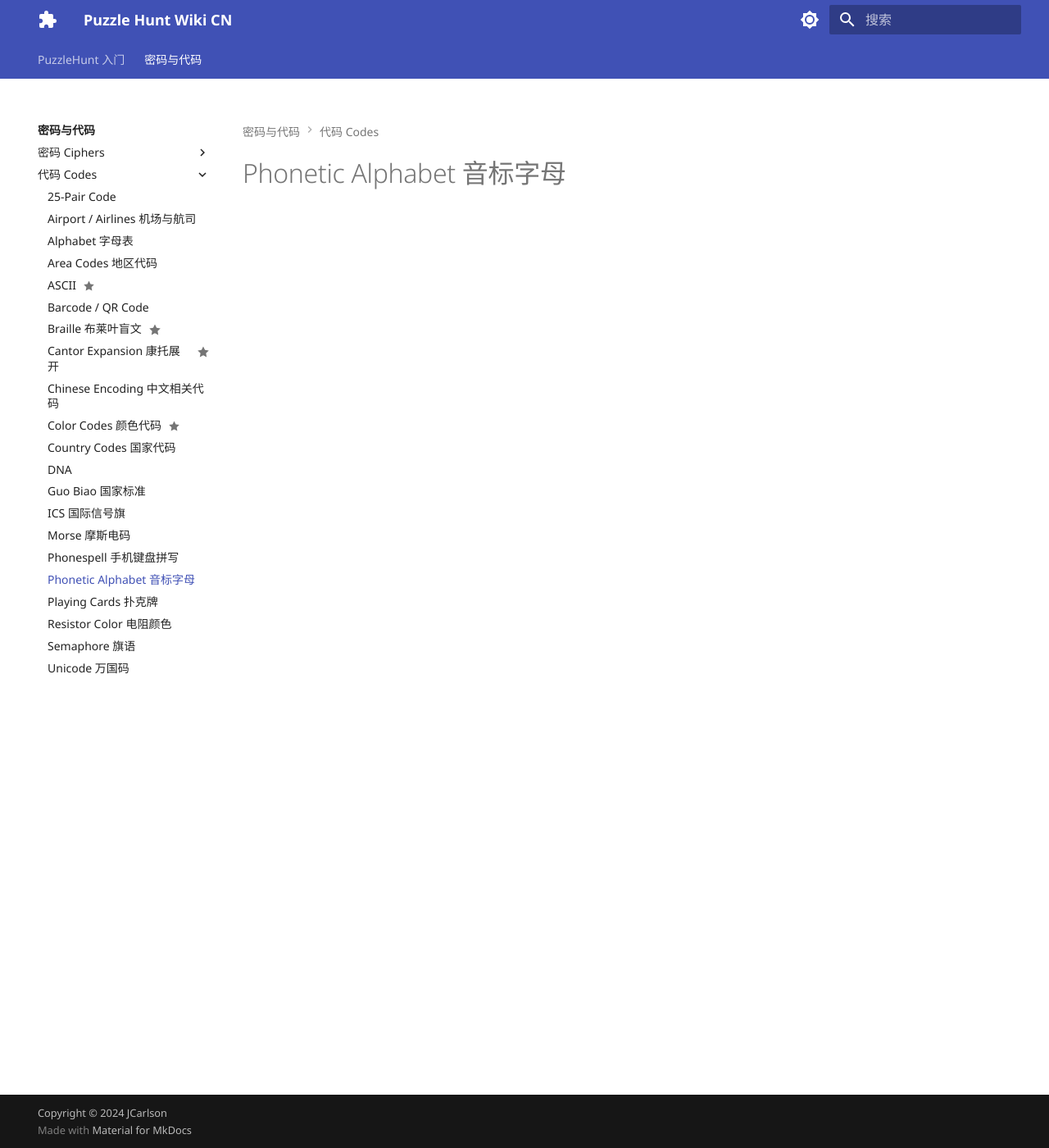
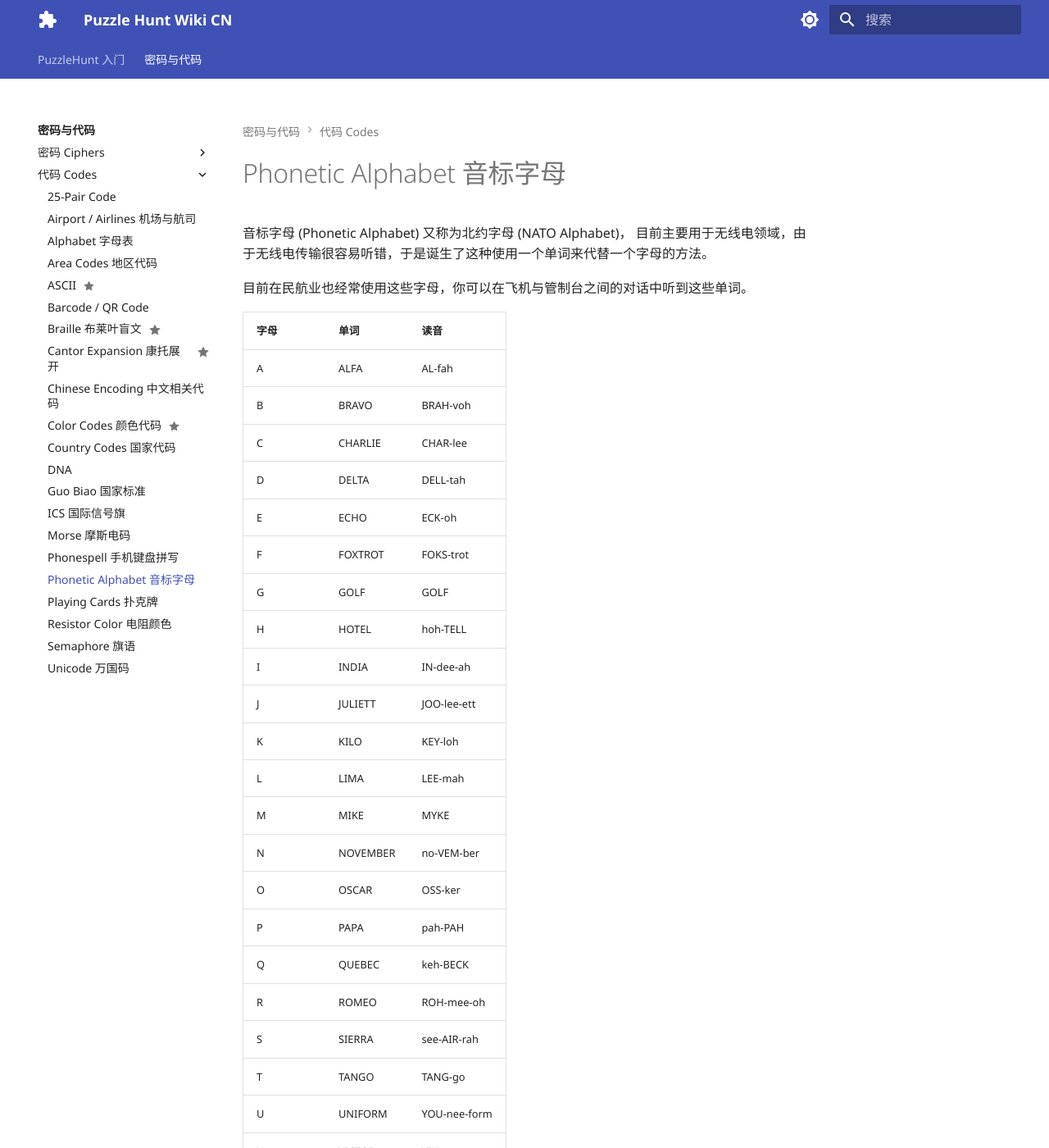
Before and after one commit to JimmyCHWang/puzzle-hunt-wiki-cn, an MkDocs documentation site: the page built from docs/ciphers-and-codes/codes/phonetic-alphabet.md, in a window 1280 px wide and 1400 px high. Shown: the whole window at 82% size. Built offline with MkDocs 1.6.1 and Material for MkDocs 9.7.7, drawn with Linux system fonts in a browser that asks for light colours; plug-ins that fetch from the network failed and are left out; some of the changed text lies outside the part shown.

Commit message:
Phonetic Alphabets, Playing Cards

```diff
--- a/docs/ciphers-and-codes/codes/phonetic-alphabet.md
+++ b/docs/ciphers-and-codes/codes/phonetic-alphabet.md
@@ -2,3 +2,37 @@
 title: Phonetic Alphabet 音标字母
 description: 北约音标字母
 ---
+
+音标字母 (Phonetic Alphabet) 又称为北约字母 (NATO Alphabet)，
+目前主要用于无线电领域，由于无线电传输很容易听错，于是诞生了这种使用一个单词来代替一个字母的方法。
+
+目前在民航业也经常使用这些字母，你可以在飞机与管制台之间的对话中听到这些单词。
+
+| 字母 | 单词      | 读音            |
+|------|-----------|-----------------|
+| A    | ALFA      | AL-fah          |
+| B    | BRAVO     | BRAH-voh        |
+| C    | CHARLIE   | CHAR-lee        |
+| D    | DELTA     | DELL-tah        |
+| E    | ECHO      | ECK-oh          |
+| F    | FOXTROT   | FOKS-trot       |
+| G    | GOLF      | GOLF            |
+| H    | HOTEL     | hoh-TELL        |
+| I    | INDIA     | IN-dee-ah       |
+| J    | JULIETT   | JOO-lee-ett     |
+| K    | KILO      | KEY-loh         |
+| L    | LIMA      | LEE-mah         |
+| M    | MIKE      | MYKE            |
+| N    | NOVEMBER  | no-VEM-ber      |
+| O    | OSCAR     | OSS-ker         |
+| P    | PAPA      | pah-PAH         |
+| Q    | QUEBEC    | keh-BECK        |
+| R    | ROMEO     | ROH-mee-oh      |
+| S    | SIERRA    | see-AIR-rah     |
+| T    | TANGO     | TANG-go         |
+| U    | UNIFORM   | YOU-nee-form    |
+| V    | VICTOR    | VIK-tor         |
+| W    | WHISKEY   | WISS-key        |
+| X    | X-RAY     | EKS-ray         |
+| Y    | YANKEE    | YANG-kee        |
+| Z    | ZULU      | ZOO-loo         |
```
Also changed, not shown: docs/ciphers-and-codes/codes/playing-cards.md (+46 -0 lines).
